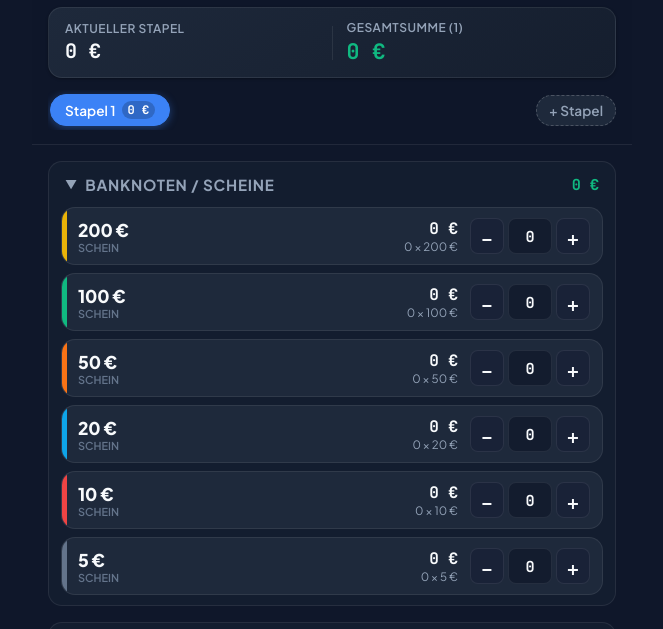
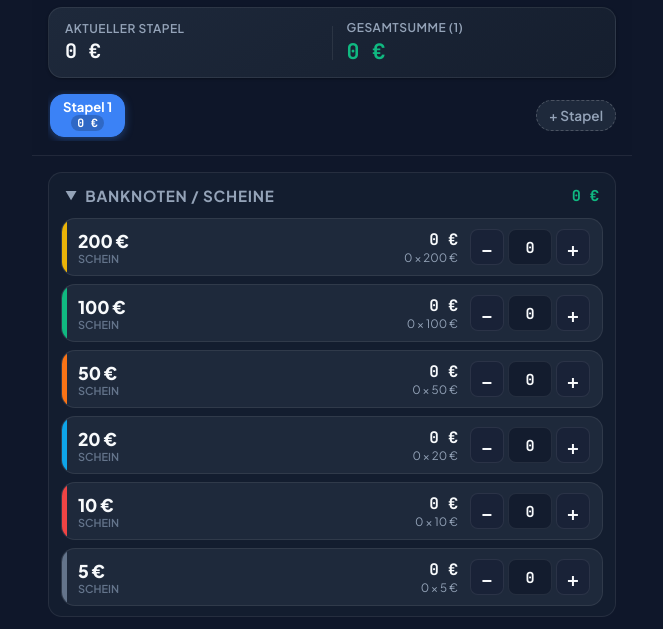
Before and after one commit to Dave2ooo/Geldzaehler, a plain HTML site: page index.html in a window 1280 px wide. Shown: the part 52-681 px from the top of the page, without its empty margins (308-971 px from the left). Drawn offline with Linux system fonts and the light colour scheme.

Commit message:
redesigned tab headers

```diff
--- a/main.js
+++ b/main.js
@@ -283,8 +283,10 @@ function renderPileTabs() {
     const total = calculatePileTotal(pile);
 
     tabEl.innerHTML = `
-      <span class="tab-title">${escapeHtml(pile.name)}</span>
-      <span class="tab-badge">${formatCurrency(total)}</span>
+      <div class="tab-content">
+        <span class="tab-title">${escapeHtml(pile.name)}</span>
+        <span class="tab-badge">${formatCurrency(total)}</span>
+      </div>
       ${appState.piles.length > 1 ? `<span class="tab-close" data-remove="${pile.id}" title="Stapel löschen">&times;</span>` : ''}
     `;
 
--- a/style.css
+++ b/style.css
@@ -246,8 +246,8 @@ body {
   background: var(--bg-surface);
   border: 1px solid var(--border-subtle);
   color: var(--text-secondary);
-  padding: 6px 14px;
-  border-radius: var(--radius-full);
+  padding: 5px 12px;
+  border-radius: var(--radius-md);
   font-size: 0.85rem;
   font-weight: 600;
   white-space: nowrap;
@@ -266,12 +266,32 @@ body {
   box-shadow: 0 2px 8px rgba(59, 130, 246, 0.4);
 }
 
+.tab-content {
+  display: flex;
+  flex-direction: column;
+  align-items: center;
+  gap: 1px;
+}
+
+.pile-tab .tab-title {
+  font-size: 0.82rem;
+  font-weight: 700;
+  line-height: 1.1;
+}
+
 .pile-tab .tab-badge {
   font-family: var(--font-mono);
-  font-size: 0.75rem;
+  font-size: 0.72rem;
+  background: rgba(0, 0, 0, 0.25);
+  padding: 1px 6px;
+  border-radius: var(--radius-sm);
+  color: var(--accent-success);
+  line-height: 1.2;
+}
+
+.pile-tab.active .tab-badge {
+  color: #ffffff;
   background: rgba(0, 0, 0, 0.2);
-  padding: 1px 6px;
-  border-radius: var(--radius-full);
 }
 
 .pile-tab .tab-close {
@@ -282,7 +302,7 @@ body {
   height: 18px;
   border-radius: 50%;
   font-size: 14px;
-  margin-left: 4px;
+  margin-left: 2px;
   opacity: 0.7;
   cursor: pointer;
 }
```
